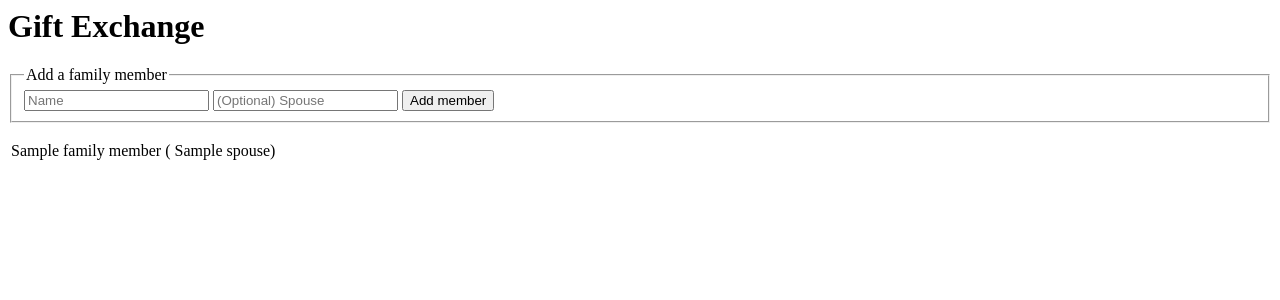
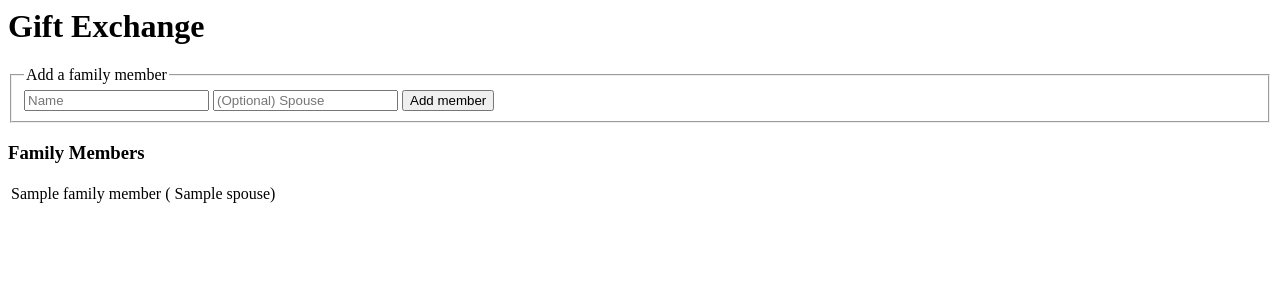
Before and after one commit to romaindso/gift-exchange, a Node project: template src/views/app.hbs in a window 1280 px wide. Shown: the top 300 px of the page. Run offline with Node 20 templates, Linux system fonts and the light colour scheme; the template is opened without the code that fills it: most values are stand-ins (such as "Sample title", 1, 10 or a date in 2020).

Commit message:
improve semantic markup and UI

```diff
--- a/src/views/app.hbs
+++ b/src/views/app.hbs
@@ -3,8 +3,11 @@
   </div>
 
   <div class="pure-u-1-3">
+    <div class="splash-container">
+      <i class="fas fa-gift fa-10x"></i>
       <h1>Gift Exchange</h1>
-    <div class="member-registration-section">
+    </div>
+    <section class="member-registration-section">
       <form class="pure-form" id="member-registration-form">
         <fieldset>
           <legend>Add a family member</legend>
@@ -13,12 +16,13 @@
           <button type="submit" class="pure-button pure-button-primary">Add member</button>
         </fieldset>
       </form>
-    </div>
+    </section>
 
-    {{#if familyMembers}}
-    <table class="pure-table pure-table-bordered member-list-section">
+    <section class="member-list-section">
+      <h3>Family Members</h3>
+      <table class="pure-table pure-table-bordered">
         <tbody id="member-list">
-        {{#each familyMembers}}
+          {{#if familyMembers}} {{#each familyMembers}}
           <tr id={{name}}>
             <td>
               <span class="member-list-name">{{name}}</span>
@@ -30,11 +34,19 @@
               <i class="fas fa-times"></i>
             </td>
           </tr>
-        {{/each}}
+          {{/each}} {{else}}
+          <tr>No members found, add some folks first.
+            <br/>
+            <span class="pro-tip">If you're alone you can still buy a
+              <i class="fas fa-gift"></i> to yourself
+            </span>
+          </tr>
+          {{/if}}
         </tbody>
       </table>
-    {{/if}}
+
   </div>
+  </section>
 
   <div class="pure-u-1-3">
   </div>
```
Also changed, not shown: src/views/app.scss (+16 -0 lines). Lines whose indentation alone changed are shown as unchanged.
